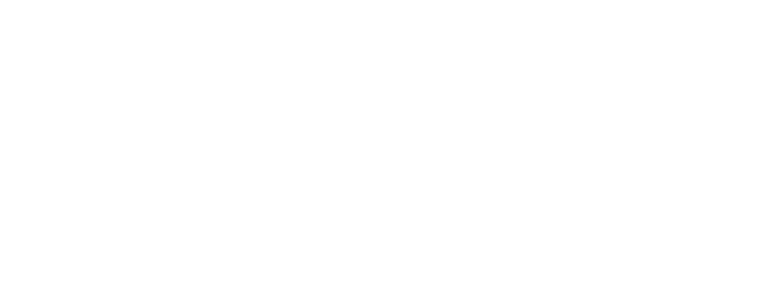
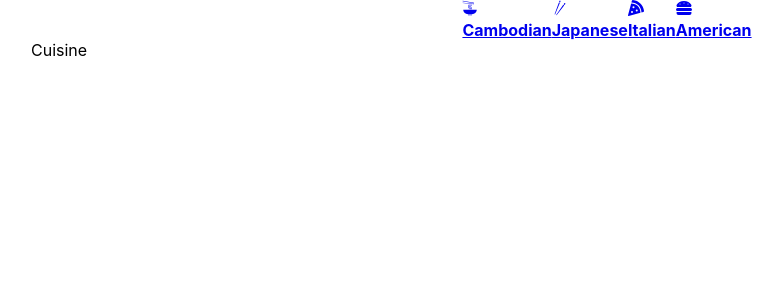
Before and after one commit to Amrindra/Food-App, a React (Create React App) app: page /cuisine/American in a window 1280 px wide. Before the commit this address had no page. Shown: the top 300 px of the page, without its empty margins (33-815 px from the left). Built offline with nearby package versions, Linux system fonts and the light colour scheme; no server answers.

Commit message:
Implemeted the fetching API in the Cuisine component

```diff
--- a/package.json
+++ b/package.json
@@ -7,6 +7,7 @@
     "@testing-library/jest-dom": "^5.16.5",
     "@testing-library/react": "^13.3.0",
     "@testing-library/user-event": "^13.5.0",
+    "axios": "^0.27.2",
     "framer-motion": "^7.1.0",
     "react": "^18.2.0",
     "react-dom": "^18.2.0",
--- a/src/App.js
+++ b/src/App.js
@@ -1,8 +1,10 @@
 import Pages from "./pages/Pages";
+import Category from "./components/Category";
 
 function App() {
   return (
     <div className="App">
+      <Category />
       <Pages />
     </div>
   );
--- a/src/components/Category.jsx
+++ b/src/components/Category.jsx
@@ -7,22 +7,22 @@ import styled from "styled-components";
 const Category = () => {
   return (
     <CategoryListItem>
-      <div>
+      <NavLink to="/cuisine/cambodian">
         <GiNoodles />
         <h4>Cambodian</h4>
-      </div>
-      <div>
+      </NavLink>
+      <NavLink to="/cuisine/japanese">
         <GiChopsticks />
         <h4>Japanese</h4>
-      </div>
-      <div>
+      </NavLink>
+      <NavLink to="/cuisine/italian">
         <FaPizzaSlice />
         <h4>Italian</h4>
-      </div>
-      <div>
+      </NavLink>
+      <NavLink to="/cuisine/American">
         <FaHamburger />
         <h4>American</h4>
-      </div>
+      </NavLink>
     </CategoryListItem>
   );
 };
--- a/src/components/Popular.jsx
+++ b/src/components/Popular.jsx
@@ -15,6 +15,7 @@ function Popular() {
     if (checkLocalStorage) {
       setPopularData(JSON.parse(checkLocalStorage));
     } else {
+      try {
         const apiRes = await fetch(
           `https://api.spoonacular.com/recipes/random?apiKey=${process.env.REACT_APP_API_KEY}&number=9`
         );
@@ -24,6 +25,9 @@ function Popular() {
         localStorage.setItem("popular", JSON.stringify(data.recipes));
         setPopularData(data.recipes);
         console.log(data.recipes);
+      } catch (error) {
+        console.log(error);
+      }
     }
   };
 
--- a/src/components/Veggetable.jsx
+++ b/src/components/Veggetable.jsx
@@ -30,6 +30,7 @@ function Veggetable() {
   useEffect(() => {
     getVeggieData();
   }, []);
+
   return (
     <Container>
       <h3>Vegetarian Choices</h3>
@@ -62,12 +63,11 @@ const Container = styled.div`
 
 const Card = styled.div`
   min-height: 25rem;
-  border-radius: 2rem;
+  border-radius: 2px;
   overflow: hidden;
   position: relative;
 
   img {
-    border-radius: 2rem;
     position: absolute;
     left: 0;
     width: 100%;
--- /dev/null
+++ b/src/pages/Cuisine.jsx
@@ -0,0 +1,33 @@
+import React from "react";
+import { useState } from "react";
+import axios from "axios";
+import { useEffect } from "react";
+import { useParams } from "react-router-dom";
+
+const Cuisine = () => {
+  const [cuisineData, setCuisineData] = useState([]);
+  // Using useParams here is to get parms url dynamically
+  const params = useParams();
+
+  // The name parameter here is used to get the parmas from the url
+  const getCuisineData = async (name) => {
+    try {
+      const resData = await axios.get(
+        `https://api.spoonacular.com/recipes/complexSearch?apiKey=${process.env.REACT_APP_API_KEY}&cuisine=${name}`
+      );
+      // const recipes = await resData.json();
+      setCuisineData(resData.data.results);
+    } catch (error) {
+      console.log(error);
+    }
+  };
+
+  useEffect(() => {
+    getCuisineData(params.type);
+    console.log(params.type);
+  }, [params.type]);
+
+  return <div>Cuisine</div>;
+};
+
+export default Cuisine;
--- a/src/pages/Homepage.jsx
+++ b/src/pages/Homepage.jsx
@@ -1,12 +1,10 @@
 import React from "react";
-import Category from "../components/Category";
 import Popular from "../components/Popular";
 import Veggetable from "../components/Veggetable";
 
 function Homepage() {
   return (
     <div>
-      <Category />
       <Popular />
       <Veggetable />
     </div>
--- a/src/pages/Pages.jsx
+++ b/src/pages/Pages.jsx
@@ -1,11 +1,13 @@
 import React from "react";
 import Homepage from "./Homepage";
 import { Route, Routes } from "react-router-dom";
+import Cuisine from "./Cuisine";
 
 function Pages() {
   return (
     <Routes>
       <Route path="/" element={<Homepage />} />
+      <Route path="/cuisine/:type" element={<Cuisine />} />
     </Routes>
   );
 }
```
Also changed, not shown: 1 other file (tests, documents, lock files or other folders). Lines whose indentation alone changed are shown as unchanged.
